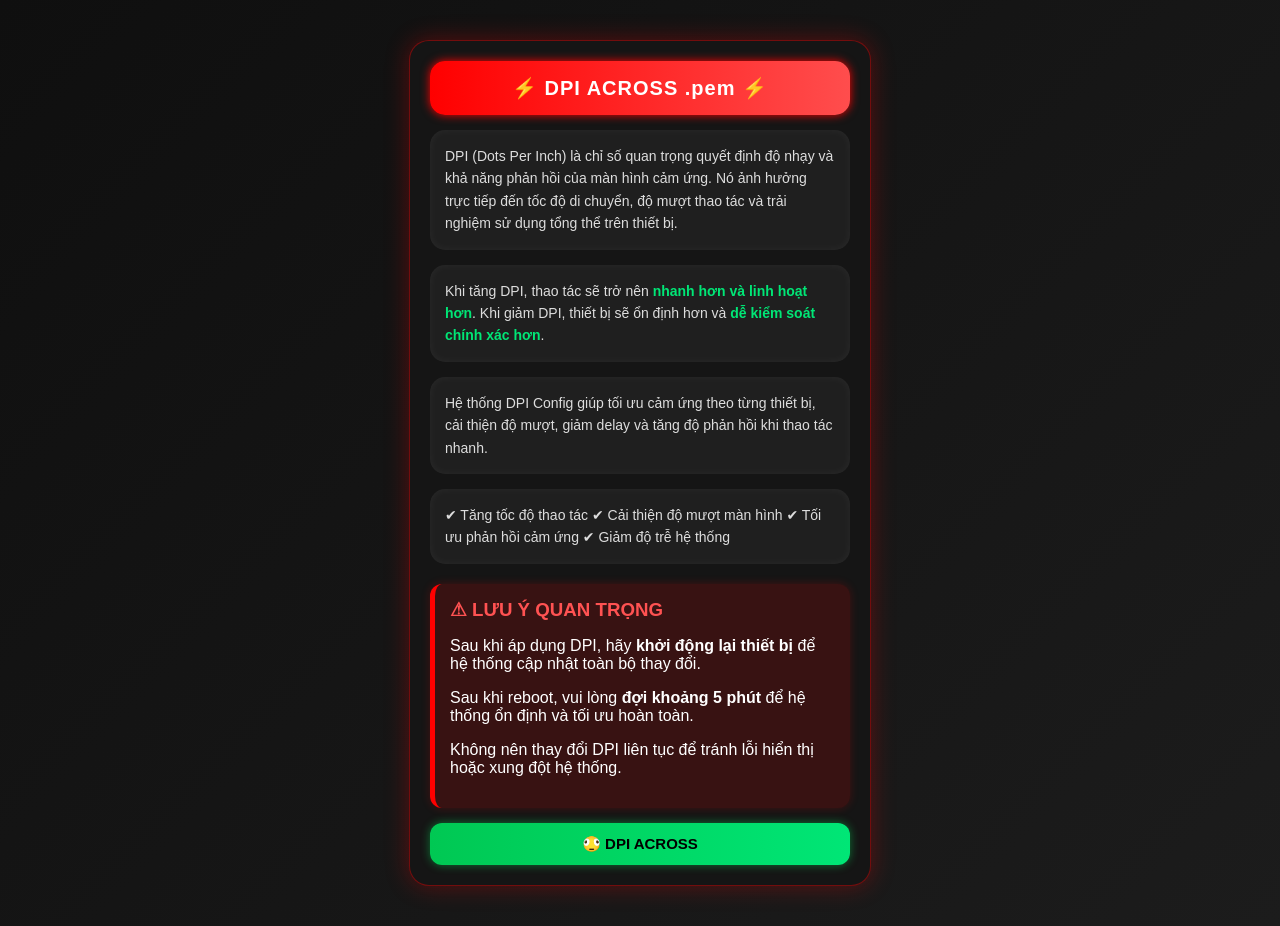
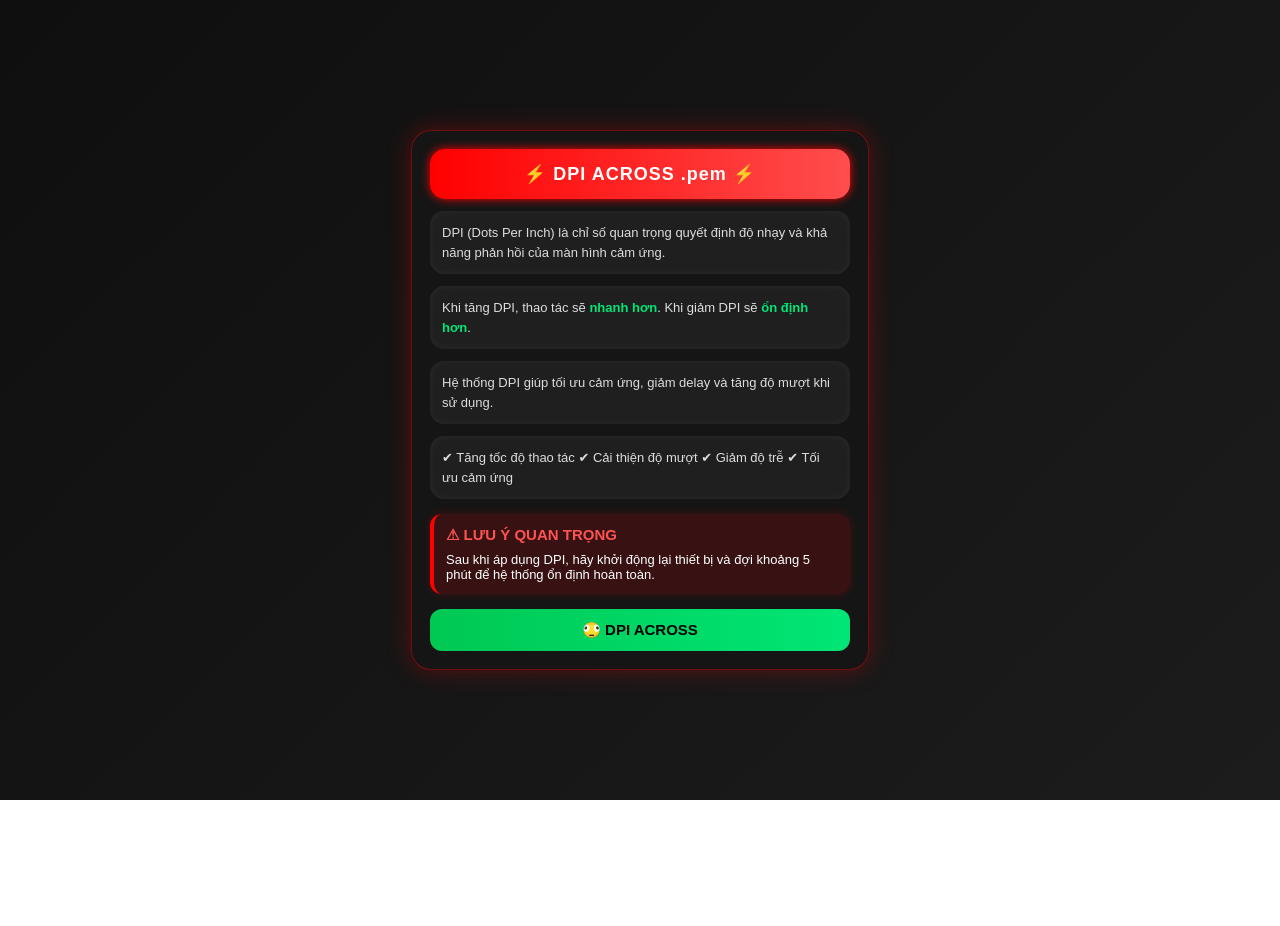
Before and after one commit to Dho-Code1/MenuH4x, a plain HTML site: page index.html in a window 1280 px wide. After the commit the page ends 800 px from the top, so only its background shows below. Drawn offline with Linux system fonts and the light colour scheme.

Commit message:
Update index.html

```diff
--- a/index.html
+++ b/index.html
@@ -2,7 +2,8 @@
 <html lang="vi">
 <head>
 <meta charset="UTF-8">
-<title>DPI CONFIG SYSTEM</title>
+<meta name="viewport" content="width=device-width, initial-scale=1.0">
+<title>DPI .pem Across</title>
 
 <style>
 body{
@@ -11,37 +12,40 @@ padding:0;
 font-family:Arial, sans-serif;
 background:linear-gradient(135deg,#0f0f0f,#1c1c1c);
 color:white;
+display:flex;
+justify-content:center;
+align-items:center;
+min-height:100vh;
 }
 
 .container{
-width:90%;
+width:92%;
 max-width:420px;
-margin:40px auto;
 background:#151515;
 border-radius:20px;
-padding:20px;
+padding:18px;
 box-shadow:0 0 25px rgba(255,0,0,0.3);
 border:1px solid rgba(255,0,0,0.4);
 }
 
 .header{
 text-align:center;
-padding:15px;
+padding:14px;
 background:linear-gradient(90deg,#ff0000,#ff4d4d);
 border-radius:15px;
-font-size:20px;
+font-size:18px;
 font-weight:bold;
 letter-spacing:1px;
 box-shadow:0 0 10px red;
 }
 
 .card{
-margin-top:15px;
+margin-top:12px;
 background:#1f1f1f;
-padding:15px;
-border-radius:15px;
-line-height:1.6;
-font-size:14px;
+padding:12px;
+border-radius:14px;
+line-height:1.5;
+font-size:13px;
 color:#ddd;
 box-shadow:inset 0 0 10px rgba(255,255,255,0.05);
 }
@@ -52,17 +56,19 @@ font-weight:bold;
 }
 
 .warning{
-margin-top:20px;
-padding:15px;
+margin-top:15px;
+padding:12px;
 background:rgba(255,0,0,0.15);
-border-left:5px solid red;
+border-left:4px solid red;
 border-radius:12px;
 box-shadow:0 0 10px rgba(255,0,0,0.2);
+font-size:13px;
 }
 
 .warning h3{
-margin:0 0 10px 0;
+margin:0 0 8px 0;
 color:#ff5252;
+font-size:15px;
 }
 
 .button{
@@ -76,11 +82,10 @@ color:#000;
 font-weight:bold;
 font-size:15px;
 cursor:pointer;
-box-shadow:0 0 10px rgba(0,255,100,0.4);
 }
 
 .button:active{
-transform:scale(0.98);
+transform:scale(0.97);
 }
 </style>
 </head>
@@ -95,40 +100,29 @@ transform:scale(0.98);
 
 <div class="card">
 DPI (Dots Per Inch) là chỉ số quan trọng quyết định độ nhạy và khả năng phản hồi của màn hình cảm ứng.
-Nó ảnh hưởng trực tiếp đến tốc độ di chuyển, độ mượt thao tác và trải nghiệm sử dụng tổng thể trên thiết bị.
 </div>
 
 <div class="card">
-Khi tăng DPI, thao tác sẽ trở nên <span class="highlight">nhanh hơn và linh hoạt hơn</span>.
-Khi giảm DPI, thiết bị sẽ ổn định hơn và <span class="highlight">dễ kiểm soát chính xác hơn</span>.
+Khi tăng DPI, thao tác sẽ <span class="highlight">nhanh hơn</span>. Khi giảm DPI sẽ <span class="highlight">ổn định hơn</span>.
 </div>
 
 <div class="card">
-Hệ thống DPI Config giúp tối ưu cảm ứng theo từng thiết bị, cải thiện độ mượt, giảm delay và tăng độ phản hồi
-khi thao tác nhanh.
+Hệ thống DPI giúp tối ưu cảm ứng, giảm delay và tăng độ mượt khi sử dụng.
 </div>
 
 <div class="card">
 ✔ Tăng tốc độ thao tác
-✔ Cải thiện độ mượt màn hình
-✔ Tối ưu phản hồi cảm ứng
-✔ Giảm độ trễ hệ thống
+✔ Cải thiện độ mượt
+✔ Giảm độ trễ
+✔ Tối ưu cảm ứng
 </div>
 
 <div class="warning">
 <h3>⚠ LƯU Ý QUAN TRỌNG</h3>
-<p>
-Sau khi áp dụng DPI, hãy <b>khởi động lại thiết bị</b> để hệ thống cập nhật toàn bộ thay đổi.
-</p>
-<p>
-Sau khi reboot, vui lòng <b>đợi khoảng 5 phút</b> để hệ thống ổn định và tối ưu hoàn toàn.
-</p>
-<p>
-Không nên thay đổi DPI liên tục để tránh lỗi hiển thị hoặc xung đột hệ thống.
-</p>
+Sau khi áp dụng DPI, hãy khởi động lại thiết bị và đợi khoảng 5 phút để hệ thống ổn định hoàn toàn.
 </div>
 
-<button class="button" onclick="alert('????')">
+<button class="button" onclick="alert('✔ DPI ACROSS đã kích hoạt (demo)')">
 🫪 DPI ACROSS
 </button>
 
```
